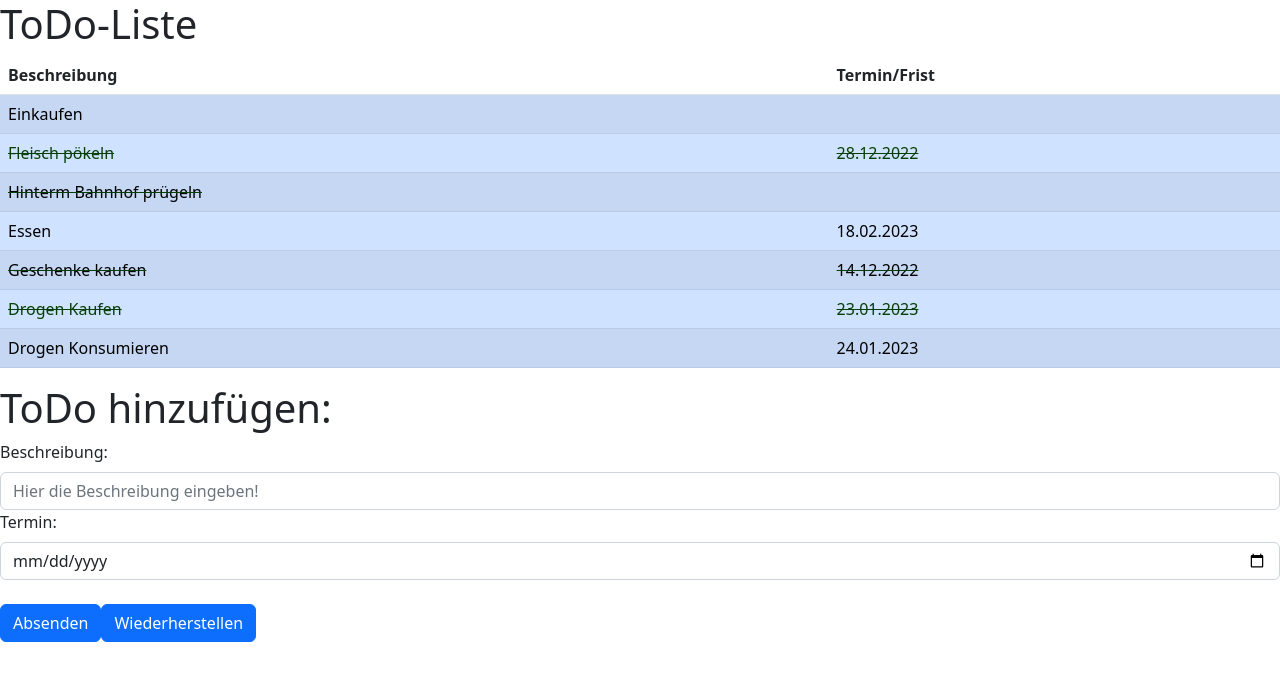
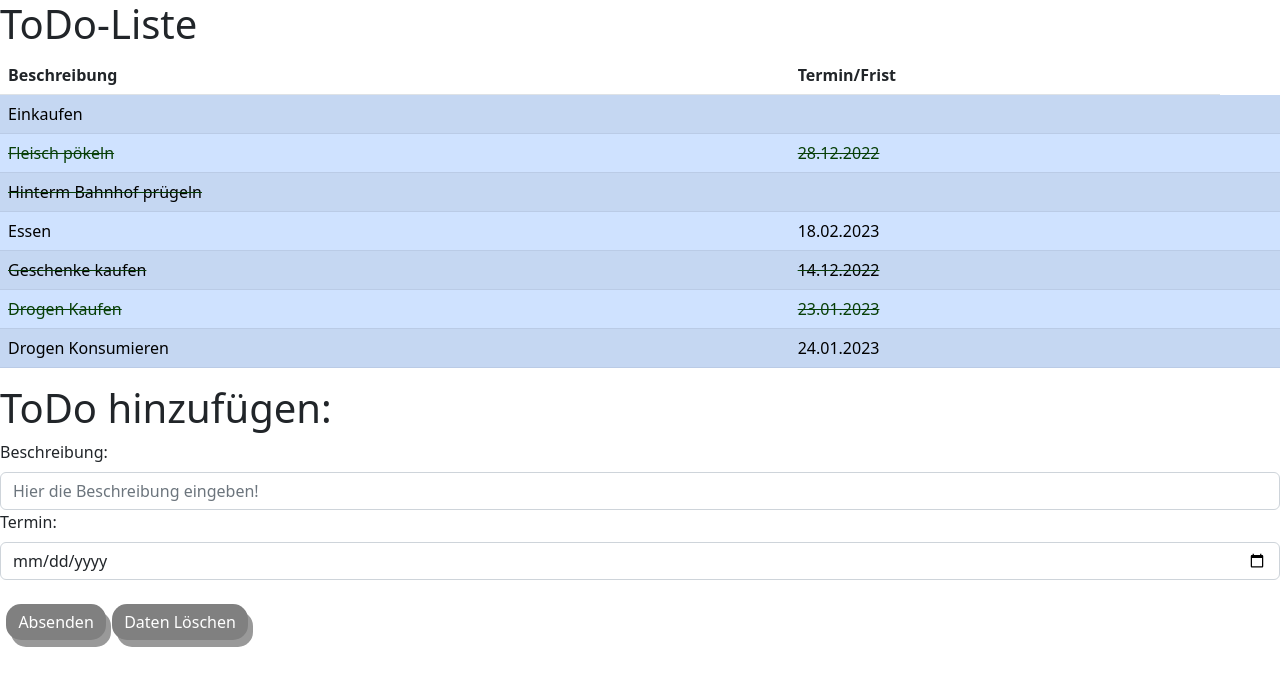
Before and after one commit to Lukas-Vorndamme/Angular-ToDo-Works, an Angular app: page / in a window 1280 px wide. Shown: the top 686 px of the page. Built offline with nearby package versions, Linux system fonts and the light colour scheme.

Commit message:
8 files modified

```diff
--- a/src/app/components/to-do-form/to-do-form.component.css
+++ b/src/app/components/to-do-form/to-do-form.component.css
@@ -0,0 +1,20 @@
+#button{
+  margin-left: 0.5%;
+  padding: 15px, 25px;
+  border-radius: 15px;
+  box-shadow: 5px 7px #999;
+  background-color: gray;
+  border: none;
+}
+#button:hover{
+  background-color: ghostwhite;
+  color: black;
+}
+#button:active{
+  background-color: ghostwhite;
+  box-shadow: 3px 5px #666;
+  transform: translateY(4px);
+}
+#button3{
+  visibility: hidden;
+}
--- a/src/app/components/to-do-form/to-do-form.component.html
+++ b/src/app/components/to-do-form/to-do-form.component.html
@@ -8,5 +8,7 @@
 <input id="Termin"  class = "form-control" name = "description" placeholder="tt.mm.jjjj" [(ngModel)] = "todo.deadline" type="date" >
 <BR>
 <button id=button type="submit" class="btn btn-primary" (click)="save()" >Absenden </button>
-<button id=button type="submit" class="btn btn-primary" (click)="wiederherstellen()" >Wiederherstellen </button>
+
+<button id=button type="submit" class="btn btn-primary" (click)="Testloeschen()" >Daten Löschen </button>
+
 </form>
--- a/src/app/components/to-do-form/to-do-form.component.ts
+++ b/src/app/components/to-do-form/to-do-form.component.ts
@@ -14,10 +14,9 @@ export class ToDoFormComponent implements OnInit {
     this.todo = new ToDo(null, false, null);
   }
 
-  ngOnInit() {}
-
-
-
+  ngOnInit() {
+    this.alleswiederherstellen();
+  }
 
   save() {
     this.ToDoDataServices.saveTodo(this.todo);
@@ -25,11 +24,10 @@ export class ToDoFormComponent implements OnInit {
     const data = {
       beschreibung: this.todo.description,
       fertig: this.todo.done,
-      deadline: this.todo.deadline
+      deadline: this.todo.deadline,
     };
-    localStorage.setItem('Todo', JSON.stringify(data));
 
-    const storedData = localStorage.getItem('Todo');
+    let storedData = localStorage.getItem('Todos');
     let dataArray = storedData ? JSON.parse(storedData) : [];
 
     if (!Array.isArray(dataArray)) {
@@ -38,41 +36,30 @@ export class ToDoFormComponent implements OnInit {
 
     dataArray.push(data);
 
-    localStorage.setItem('Todo', JSON.stringify(dataArray));
+    localStorage.setItem('Todos', JSON.stringify(dataArray));
 
-    console.log(localStorage.getItem('Todo'));
+    //console.log(localStorage.getItem('Todos'));
 
     this.todo = new ToDo(null, false, null);
   }
 
+  alleswiederherstellen() {
+    const storedData = localStorage.getItem('Todos');
 
-    wiederherstellen() {
+    if (storedData) {
+      const dataArray = JSON.parse(storedData);
+      for (let index = 0; index < dataArray.length; index++) {
 
-      const storedData = localStorage.getItem('Todo');
-      const tableBody = document.querySelector('.table tbody');
+        this.ToDoDataServices.saveTodo(new ToDo(dataArray[index].beschreibung, dataArray[index].fertig, dataArray[index].deadline));
 
-      if (storedData) {
-        const dataArray = JSON.parse(storedData);
+      }
+      console.log('Wiederherstellung Erfolgreich');
+    }
+    else(console.log('Es wurden keine Daten zum Wiederherstellen gefunden'))
+  }
 
-        for (const data of dataArray) {
-          const row = document.createElement('tr');
-          row.className = "table-primary";
-
-          const descriptionCell = document.createElement('td');
-          descriptionCell.textContent = data.beschreibung;
-          row.appendChild(descriptionCell);
-
-
-          const deadlineCell = document.createElement('td');
-          deadlineCell.textContent = data.deadline;
-          row.appendChild(deadlineCell);
-
-          tableBody.appendChild(row);
-
-          localStorage.removeItem('Todo')
-        }
-      } else {
-        console.log("No stored data found.");
-      }
-    }
+  Testloeschen() {
+    localStorage.removeItem('Todos');
+    console.log("localStorage wurde gelöscht")
+  }
 }
--- a/src/app/components/to-do-list/to-do-list.component.css
+++ b/src/app/components/to-do-list/to-do-list.component.css
@@ -2,3 +2,17 @@
   text-decoration: line-through;
   color: rgb(7, 63, 7);
 }
+#button{
+  margin-left: 0.5%;
+  padding: 15px, 25px;
+  border-radius: 15px;
+  box-shadow: 5px 7px #999;
+  background-color: rgb(10, 106, 170);
+  border: none;
+  color: ghostwhite;
+}
+
+#button:active{
+  box-shadow: 3px 5px #666;
+  transform: translateY(4px);
+}
--- a/src/app/components/to-do-list/to-do-list.component.html
+++ b/src/app/components/to-do-list/to-do-list.component.html
@@ -1,4 +1,4 @@
-<table class="table table-striped table hover">
+  <table class="table table-striped table hover" >
   <thead>
     <tr>
       <th>Beschreibung</th>
@@ -16,8 +16,11 @@
       <td>
         {{ t.description }}
       </td>
+      <td id="deadline">
+        {{ t.deadline }}
+      </td>
       <td>
-        {{ t.deadline }}
+
       </td>
     </tr>
   </tbody>
--- a/src/app/components/to-do-list/to-do-list.component.ts
+++ b/src/app/components/to-do-list/to-do-list.component.ts
@@ -21,4 +21,9 @@ export class ToDoListComponent implements OnInit {
   toggle(todo : ToDo){
     this.ToDoDataService.toggleToDo(todo);
   }
+
+  loeschen() {
+
+  }
+
 }
--- a/src/app/model/ToDo.ts
+++ b/src/app/model/ToDo.ts
@@ -1,3 +1,3 @@
 export class ToDo {
-  constructor(public description: string , public done: boolean, public deadline?: string ) {}
+  constructor(public description: string , public done: boolean, public deadline?: String ) {}
 }
```
Also changed, not shown: src/index.html (line endings or trailing spaces).
